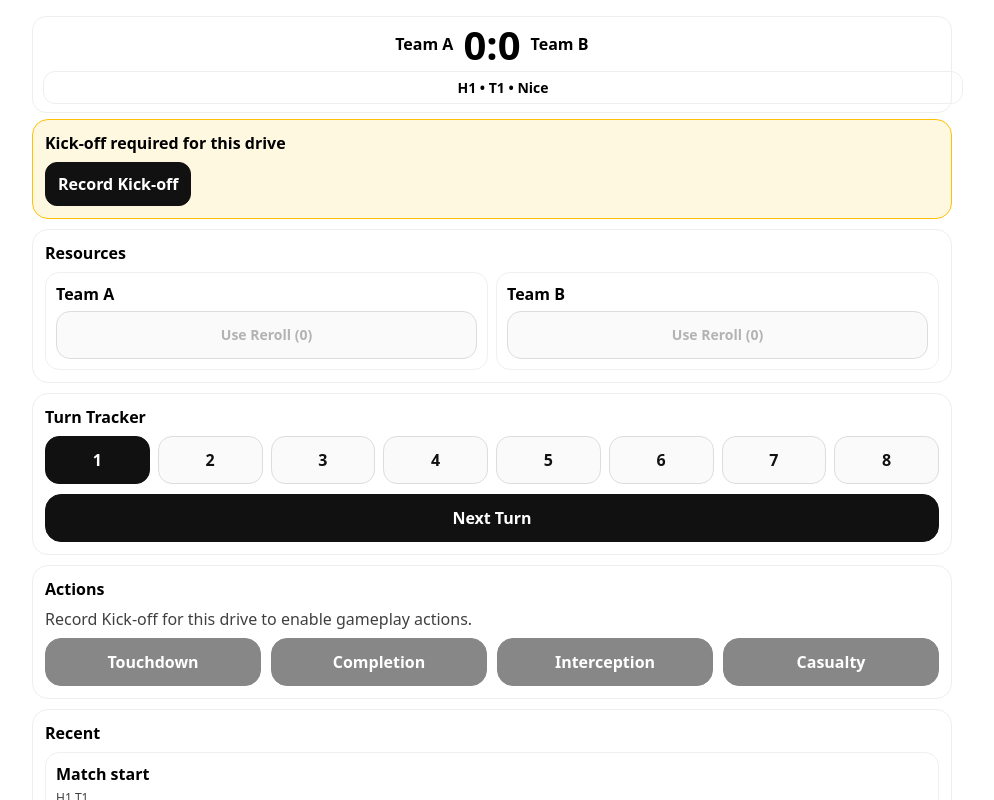
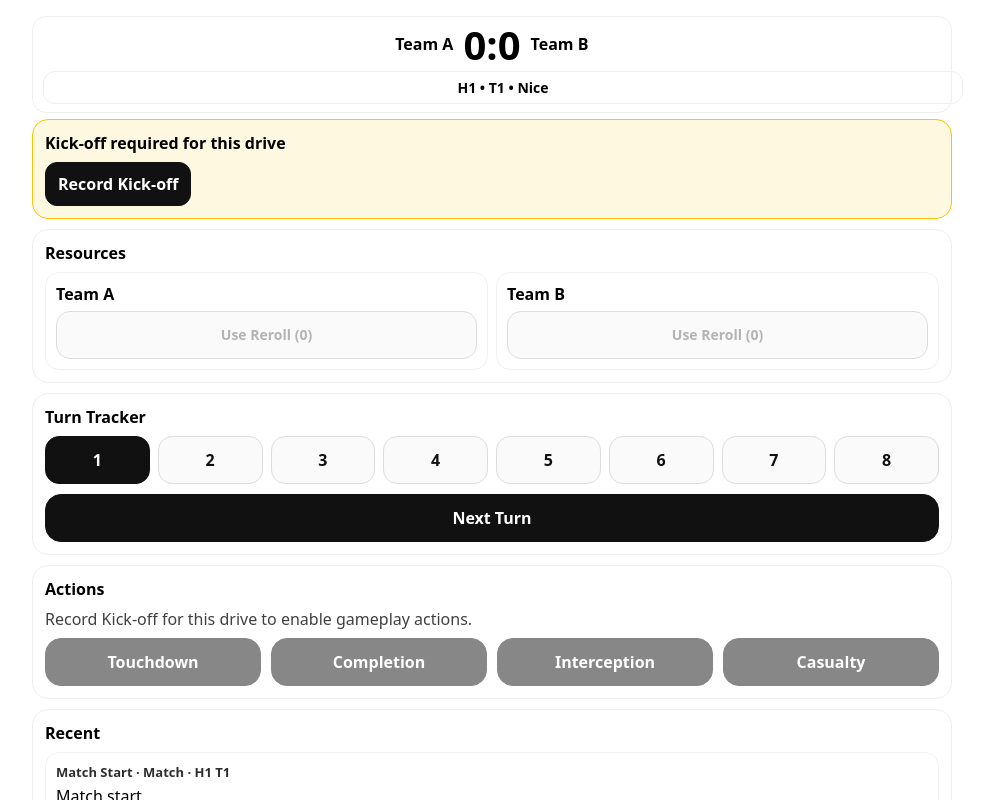
Before and after one commit to snoader/bb-match-notes, a React (Vite) app: page / in a window 1280 px wide. Both pictures are taken after a click on the button "Start". Shown: the part 68-868 px from the top of the page, without its empty margins (148-1142 px from the left). Built offline with nearby package versions, Linux system fonts and the light colour scheme.

Commit message:
Refine recent event log layout and descriptions

```diff
--- a/src/ui/formatters/eventFormatter.ts
+++ b/src/ui/formatters/eventFormatter.ts
@@ -45,20 +45,19 @@ const formatKickoffName = (payload: unknown) => {
 };
 
 export function formatEvent(e: MatchEvent, teamNames: TeamNames, _derived: DerivedMatchState): string {
-  const eventTeam = e.team;
-  const teamName = eventTeam === "A" || eventTeam === "B" ? teamNames[eventTeam] : undefined;
   const eventType = e.type as string;
 
   if (eventType === "touchdown") {
-    return `Touchdown · ${teamName ?? "Unknown team"} · ${playerLabel(e.payload?.player)}`;
+    return `${playerLabel(e.payload?.player)} scored`;
   }
 
   if (eventType === "completion") {
-    return `Completion · ${teamName ?? "Unknown team"} · ${playerLabel(e.payload?.passer)}`;
+    const receiver = e.payload?.receiver ? ` to ${playerLabel(e.payload?.receiver)}` : "";
+    return `${playerLabel(e.payload?.passer)} completed a pass${receiver}`;
   }
 
   if (eventType === "interception") {
-    return `Interception · ${teamName ?? "Unknown team"} · ${playerLabel(e.payload?.player)}`;
+    return `${playerLabel(e.payload?.player)} intercepted the ball`;
   }
 
   if (eventType === "injury") {
@@ -71,7 +70,7 @@ export function formatEvent(e: MatchEvent, teamNames: TeamNames, _derived: Deriv
   }
 
   if (eventType === "kickoff" || eventType === "kickoff_event") {
-    return `Kick-off: ${formatKickoffName(e.payload)}`;
+    return formatKickoffName(e.payload);
   }
 
   if (eventType === "drive_start") return "Drive start";
--- a/src/ui/screens/LiveMatchScreen.tsx
+++ b/src/ui/screens/LiveMatchScreen.tsx
@@ -37,6 +37,7 @@ export function LiveMatchScreen() {
   const { undoLast, doNextTurn, setTurn, consumeResource } = live.actions;
   const { touchdown, completion, interception, injury, kickoff } = live;
   const prettyLabel = (value: string) => value.replace(/_/g, " ").replace(/\b\w/g, (x) => x.toUpperCase());
+  const eventTypeLabel = (value: string) => value.replace(/_/g, " ").replace(/\b\w/g, (x) => x.toUpperCase());
   const injuryResultLabel = (result: InjuryResult) => {
     const labels: Partial<Record<InjuryResult, string>> = {
       BH: "Badly Hurt",
@@ -121,10 +122,10 @@ export function LiveMatchScreen() {
         <div style={{ display: "grid", gap: 8, minWidth: 0 }}>
           {[...events].slice(-12).reverse().map((e) => (
             <div key={e.id} style={{ padding: 10, borderRadius: 14, border: "1px solid #f0f0f0", minWidth: 0 }}>
-              <div style={{ fontWeight: 900, overflowWrap: "anywhere" }}>{formatEvent(e, d.teamNames, d)}</div>
-              <div style={{ marginTop: 4, fontSize: 12, opacity: 0.75 }}>
-                H{e.half} T{e.turn}
+              <div style={{ fontWeight: 900, fontSize: 13, opacity: 0.82, overflowWrap: "anywhere" }}>
+                {eventTypeLabel(e.type)} · {e.team ? d.teamNames[e.team] : "Match"} · H{e.half} T{e.turn}
               </div>
+              <div style={{ marginTop: 4, overflowWrap: "anywhere" }}>{formatEvent(e, d.teamNames, d)}</div>
             </div>
           ))}
           {!events.length && <div style={{ opacity: 0.7 }}>No events yet.</div>}
```
Also changed, not shown: 1 other file (tests, documents, lock files or other folders).
